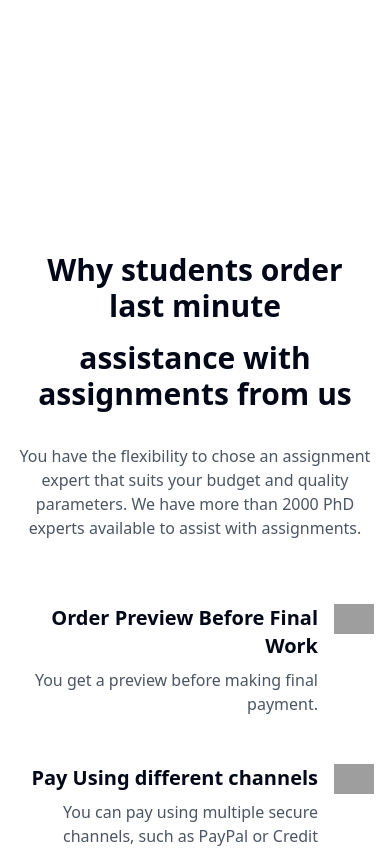
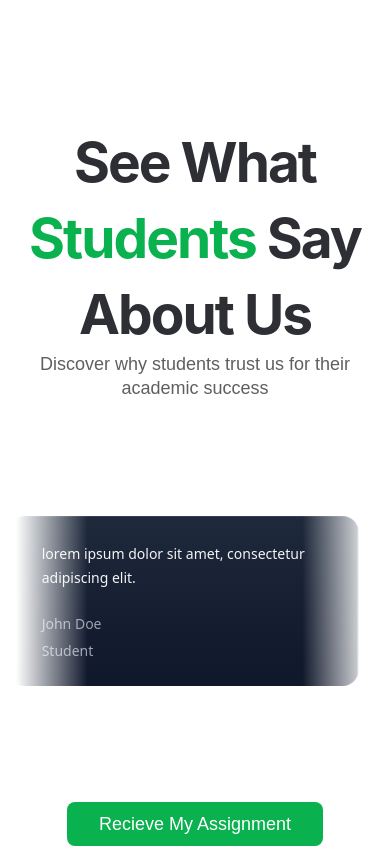
Before and after one commit to mohdyasirarman/All-Assignment-Help, a Next.js app: page / in a window 390 px wide. Shown: the part 5580-6428 px from the top of the page. Built offline with nearby package versions, Linux system fonts and the light colour scheme; grey boxes are pictures that could not be loaded.

Commit message:
6th section is 80% completed

```diff
--- a/package.json
+++ b/package.json
@@ -13,7 +13,7 @@
     "@tabler/icons-react": "^3.21.0",
     "class-variance-authority": "^0.7.0",
     "clsx": "^2.1.1",
-    "framer-motion": "^11.11.11",
+    "framer-motion": "^11.11.15",
     "lucide-react": "^0.456.0",
     "next": "14.2.15",
     "react": "^18",
--- a/src/components/landing-page/whatStudentSayAboutUs.tsx
+++ b/src/components/landing-page/whatStudentSayAboutUs.tsx
@@ -1,7 +1,67 @@
+import { InfiniteMovingCards } from "../ui/infinite-moving-cards";
+
 const WhatStudentSayAboutUs = () => {
+  const studentTestimonials = [
+    {
+      quote: `lorem ipsum dolor sit amet, consectetur adipiscing elit.`,
+      name: `John Doe`,
+      title: `Student`,
+    },
+    {
+      quote: `lorem ipsum dolor sit amet, consectetur adipiscing elit.`,
+      name: `John Doe`,
+      title: `Student`,
+    },
+    {
+      quote: `lorem ipsum dolor sit amet, consectetur adipiscing elit.`,
+      name: `John Doe`,
+      title: `Student`,
+    },
+    {
+      quote: `lorem ipsum dolor sit amet, consectetur adipiscing elit.`,
+      name: `John Doe`,
+      title: `Student`,
+    },
+    {
+      quote: `lorem ipsum dolor sit amet, consectetur adipiscing elit.`,
+      name: `John Doe`,
+      title: `Student`,
+    },
+    {
+      quote: `lorem ipsum dolor sit amet, consectetur adipiscing elit.`,
+      name: `John Doe`,
+      title: `Student`,
+    },
+  ];
   return (
     <div className="w-full mt-32 mb-16">
-      <div className="container px-4 lg:w-[1400px] mx-auto flex flex-col lg:flex-col gap-5 lg:gap-0"></div>
+      <div className="container px-4 lg:w-[1400px] mx-auto flex flex-col lg:flex-col gap-5 lg:gap-0">
+        {/* Heading */}
+        <div className="mb-20 w-full text-center">
+          <div className="w-full">
+            <span className="font-bold font-inter text-[55px] text-[#2E2F35] leading-[76px] tracking-[-2px]">
+              See What <span className="text-[#09B14F]">Students</span> Say
+              About Us
+            </span>
+          </div>
+          <div className="font-poppins font-normal text-[#5F5F5F] text-lg leading-6">
+            Discover why students trust us for their academic success
+          </div>
+        </div>
+        {/* Testimonial Cards */}
+        <InfiniteMovingCards
+          pauseOnHover
+          direction="left"
+          speed="normal"
+          items={studentTestimonials}
+        />
+        {/* Recieve My Assignment Button */}
+        <div className="w-full flex justify-center mt-20 font-poppins">
+          <button className="px-8 py-2 bg-[#09B14F] text-white font-normal text-lg rounded-lg">
+            Recieve My Assignment
+          </button>
+        </div>
+      </div>
     </div>
   );
 };
--- /dev/null
+++ b/src/components/ui/infinite-moving-cards.tsx
@@ -0,0 +1,121 @@
+"use client";
+
+import { cn } from "@/lib/utils";
+import React, { useEffect, useState } from "react";
+
+export const InfiniteMovingCards = ({
+  items,
+  direction = "left",
+  speed = "fast",
+  pauseOnHover = true,
+  className,
+}: {
+  items: {
+    quote: string;
+    name: string;
+    title: string;
+  }[];
+  direction?: "left" | "right";
+  speed?: "fast" | "normal" | "slow";
+  pauseOnHover?: boolean;
+  className?: string;
+}) => {
+  const containerRef = React.useRef<HTMLDivElement>(null);
+  const scrollerRef = React.useRef<HTMLUListElement>(null);
+
+  useEffect(() => {
+    addAnimation();
+  }, []);
+  const [start, setStart] = useState(false);
+  function addAnimation() {
+    if (containerRef.current && scrollerRef.current) {
+      const scrollerContent = Array.from(scrollerRef.current.children);
+
+      scrollerContent.forEach((item) => {
+        const duplicatedItem = item.cloneNode(true);
+        if (scrollerRef.current) {
+          scrollerRef.current.appendChild(duplicatedItem);
+        }
+      });
+
+      getDirection();
+      getSpeed();
+      setStart(true);
+    }
+  }
+  const getDirection = () => {
+    if (containerRef.current) {
+      if (direction === "left") {
+        containerRef.current.style.setProperty(
+          "--animation-direction",
+          "forwards"
+        );
+      } else {
+        containerRef.current.style.setProperty(
+          "--animation-direction",
+          "reverse"
+        );
+      }
+    }
+  };
+  const getSpeed = () => {
+    if (containerRef.current) {
+      if (speed === "fast") {
+        containerRef.current.style.setProperty("--animation-duration", "20s");
+      } else if (speed === "normal") {
+        containerRef.current.style.setProperty("--animation-duration", "40s");
+      } else {
+        containerRef.current.style.setProperty("--animation-duration", "80s");
+      }
+    }
+  };
+  return (
+    <div
+      ref={containerRef}
+      className={cn(
+        "scroller relative z-20  max-w-7xl overflow-hidden  [mask-image:linear-gradient(to_right,transparent,white_20%,white_80%,transparent)]",
+        className
+      )}
+    >
+      <ul
+        ref={scrollerRef}
+        className={cn(
+          " flex min-w-full shrink-0 gap-4 py-4 w-max flex-nowrap",
+          start && "animate-scroll ",
+          pauseOnHover && "hover:[animation-play-state:paused]"
+        )}
+      >
+        {items.map((item, idx) => (
+          <li
+            className="w-[350px] max-w-full relative rounded-2xl border border-b-0 flex-shrink-0 border-slate-700 px-8 py-6 md:w-[450px]"
+            style={{
+              background:
+                "linear-gradient(180deg, var(--slate-800), var(--slate-900)",
+            }}
+            key={item.name}
+          >
+            <blockquote>
+              <div
+                aria-hidden="true"
+                className="user-select-none -z-1 pointer-events-none absolute -left-0.5 -top-0.5 h-[calc(100%_+_4px)] w-[calc(100%_+_4px)]"
+              ></div>
+              <span className=" relative z-20 text-sm leading-[1.6] text-gray-100 font-normal">
+                {item.quote}
+              </span>
+              <div className="relative z-20 mt-6 flex flex-row items-center">
+                <span className="flex flex-col gap-1">
+                  <span className=" text-sm leading-[1.6] text-gray-400 font-normal">
+                    {item.name}
+                  </span>
+                  <span className=" text-sm leading-[1.6] text-gray-400 font-normal">
+                    {item.title}
+                  </span>
+                </span>
+              </div>
+            </blockquote>
+          </li>
+        ))}
+      </ul>
+    </div>
+  );
+};
--- a/tailwind.config.ts
+++ b/tailwind.config.ts
@@ -1,6 +1,10 @@
 import tailwindcssAnimate from "tailwindcss-animate";
 import type { Config } from "tailwindcss";
+import flattenColorPalette from "tailwindcss/lib/util/flattenColorPalette";
+import theme from "tailwindcss/defaultTheme";
+import color from "tailwindcss/colors";
 
+/** @type {import('tailwindcss').Config} */
 const config = {
   darkMode: ["class"],
   content: [
@@ -69,6 +73,11 @@
         sm: "calc(var(--radius) - 4px)",
       },
       keyframes: {
+        scroll: {
+          to: {
+            transform: "translate(calc(-50% - 0.5rem))",
+          },
+        },
         "accordion-down": {
           from: { height: "0" },
           to: { height: "var(--radix-accordion-content-height)" },
@@ -81,10 +90,23 @@
       animation: {
         "accordion-down": "accordion-down 0.2s ease-out",
         "accordion-up": "accordion-up 0.2s ease-out",
+        scroll:
+          "scroll var(--animation-duration, 40s) var(--animation-direction, forwards) linear infinite",
       },
     },
   },
-  plugins: [tailwindcssAnimate],
+  plugins: [tailwindcssAnimate, addVariablesForColors],
 } satisfies Config;
 
+function addVariablesForColors({ addBase, theme }: any) {
+  let allColors = flattenColorPalette(theme("colors"));
+  let newVars = Object.fromEntries(
+    Object.entries(allColors).map(([key, val]) => [`--${key}`, val])
+  );
+
+  addBase({
+    ":root": newVars,
+  });
+}
+
 export default config;
```
Also changed, not shown: public/static/images/happy-users.svg (added), 1 other file (tests, documents, lock files or other folders).
